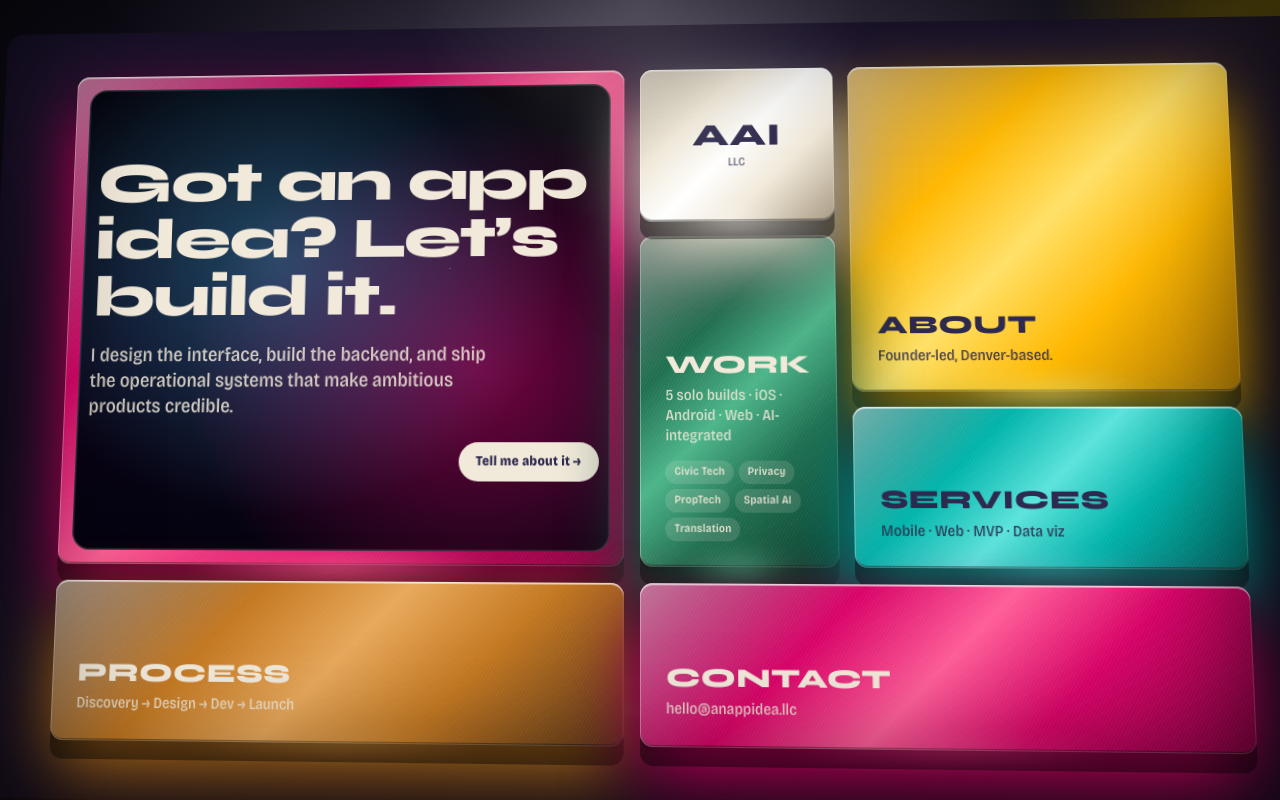
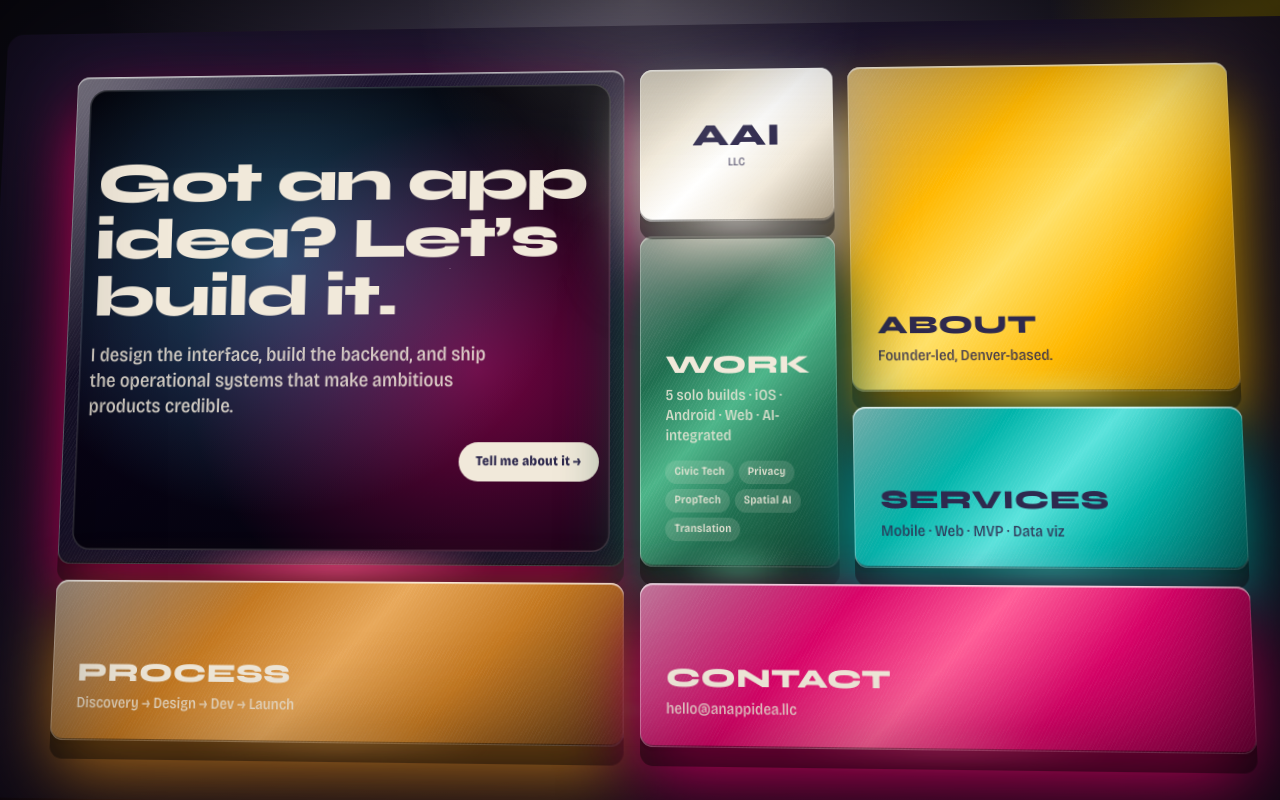
Before and after one commit to demaceo/anappideallc, a React (Vite) app: page / in a window 1280 px wide. Shown: the top 800 px of the page. Built offline with nearby package versions, Linux system fonts and the light colour scheme.

Commit message:
feat(tokens): register bloom triple as <color> @property

```diff
--- a/src/styles/tokens.css
+++ b/src/styles/tokens.css
@@ -1,6 +1,27 @@
 /* Theme tokens — every theme defines the same set of variables.
    The active theme is selected via the [data-theme] attribute on <html>,
    set by the inline bootstrap script in index.html before first paint. */
+
+/* Register the Editorial Hardware bloom triple as <color> so that
+   transitioning between material presets interpolates smoothly across
+   the 600ms color animation. Without @property, custom-property
+   transitions are hard cuts (the new value snaps in at completion).
+   `inherits: true` lets per-section .block-{section} bindings cascade. */
+@property --bloom-dark {
+  syntax: '<color>';
+  inherits: true;
+  initial-value: transparent;
+}
+@property --bloom {
+  syntax: '<color>';
+  inherits: true;
+  initial-value: transparent;
+}
+@property --bloom-bright {
+  syntax: '<color>';
+  inherits: true;
+  initial-value: transparent;
+}
 
 :root,
 [data-theme="modern-vibrant"] {
```
Also changed, not shown: 1 other file (tests, documents, lock files or other folders).
